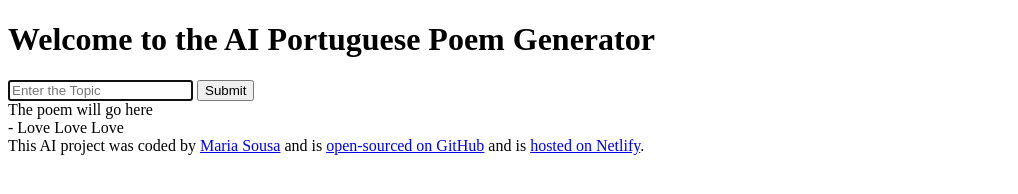
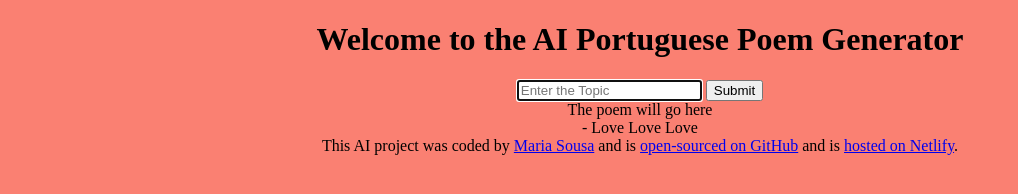
Before and after one commit to Maria-Sousa-GH/Poem-Project, a plain HTML site: page index.html in a window 1280 px wide. Shown: the whole page, without its empty margins (0-1018 px from the left). Drawn offline with Linux system fonts and the light colour scheme.

Commit message:
added classes

```diff
--- a/index.html
+++ b/index.html
@@ -3,9 +3,12 @@
   <head>
     <meta charset="UTF-8" />
     <meta name="viewport" content="width=device-width, initial-scale=1.0" />
+    <link rel="stylesheet" href="src/styles.css" />
     <title>Poem Project</title>
   </head>
+
   <body>
+    <div class="container">
       <header>
         <h1>Welcome to the AI Portuguese Poem Generator</h1>
       </header>
@@ -17,10 +20,11 @@
             autofocus
             required
             autocomplete="off"
+            class="instructions"
           />
-        <input type="submit" />
+          <input type="submit" class="button"/>
         </form>
-      <div>
+        <div class="poem">
           The poem will go here
           <br />
           - Love Love Love
@@ -33,7 +37,10 @@
           >Maria Sousa</a
         >
         and is
-      <a href="https://github.com/Maria-Sousa-GH/Poem-Project" target="_blank">
+        <a
+          href="https://github.com/Maria-Sousa-GH/Poem-Project"
+          target="_blank"
+        >
           open-sourced on GitHub</a
         >
         and is
@@ -41,6 +48,7 @@
           >hosted on Netlify</a
         >.
       </footer>
+    </div>
 
     <script src="src/index.js"></script>
   </body>
```
Lines whose indentation alone changed are shown as unchanged.
